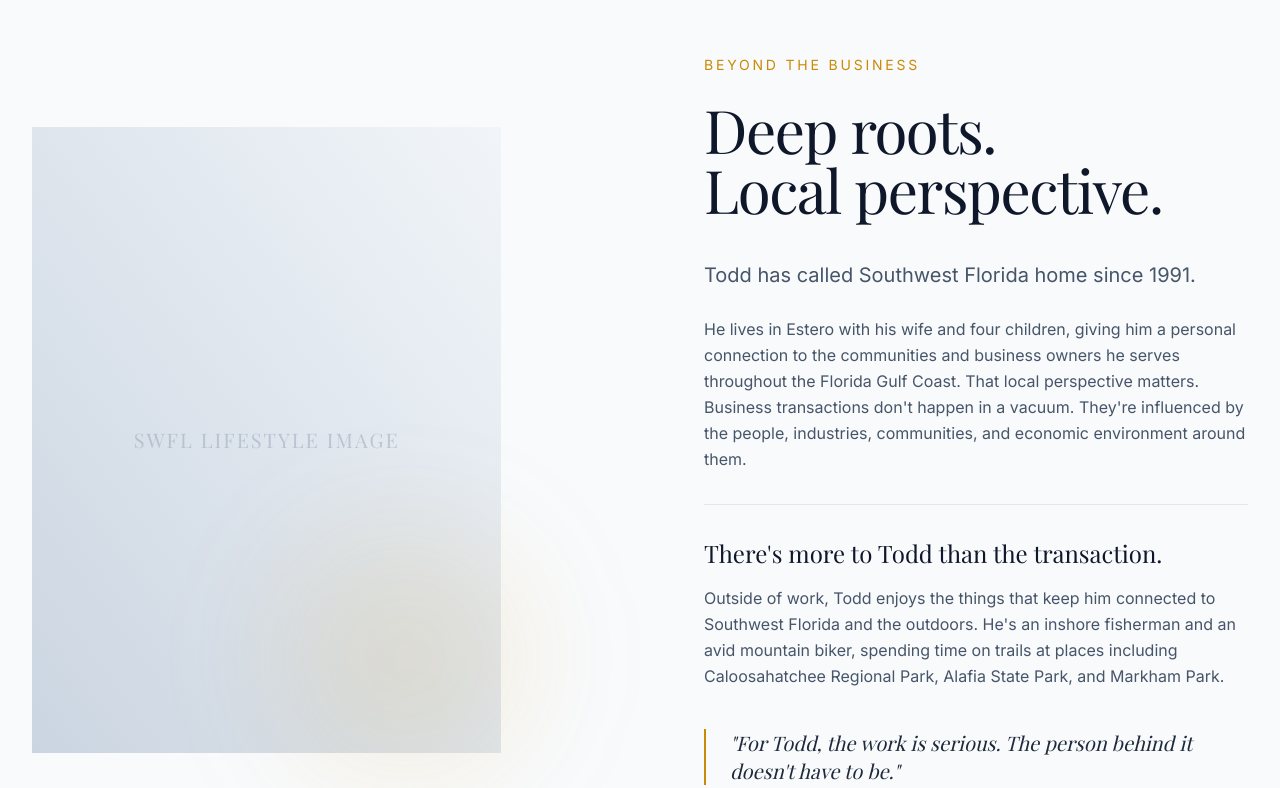
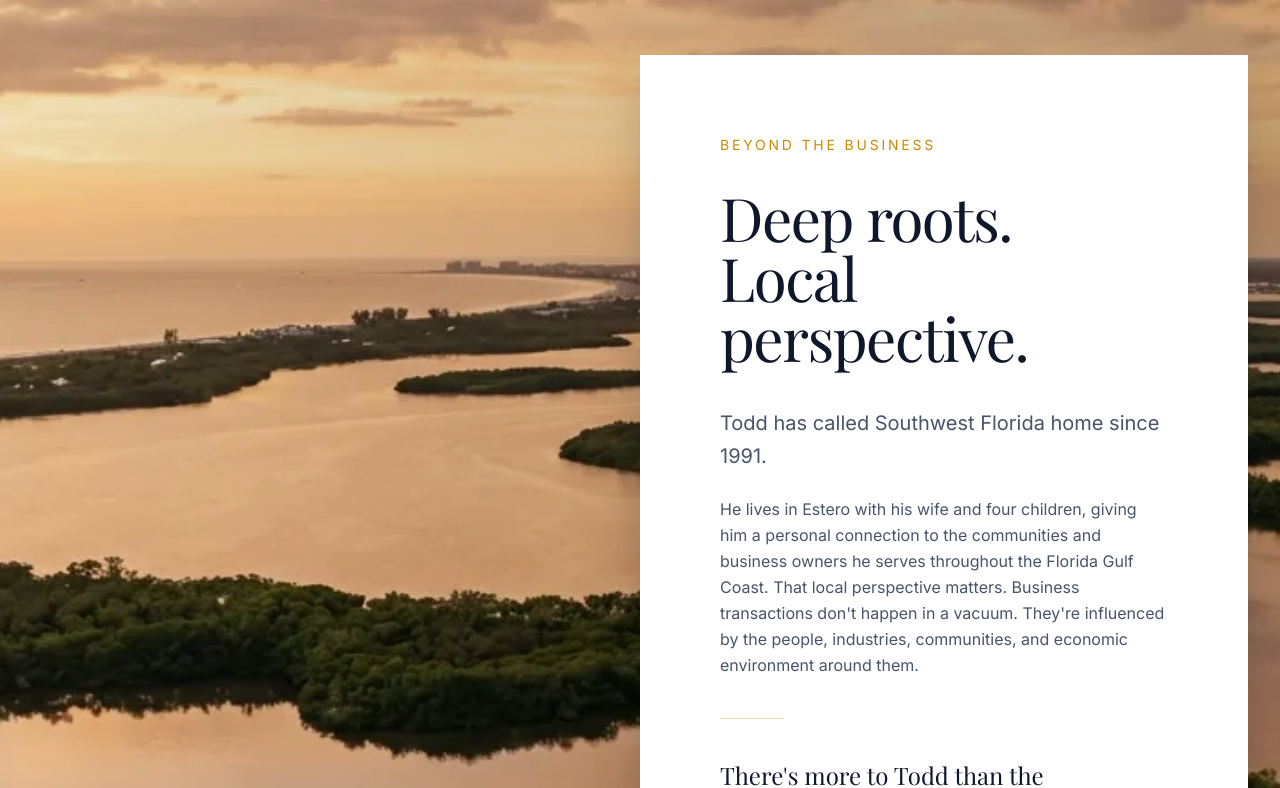
Before and after one commit to VictorChidex1/todd-toplif, a React (Vite) app: page /about in a window 1280 px wide. Shown: the part 4460-5248 px from the top of the page. Built offline with nearby package versions, Linux system fonts and the light colour scheme.

Commit message:
feat: redesign beyond business section and optimize background image

```diff
--- a/src/pages/About/sections/BeyondBusiness.tsx
+++ b/src/pages/About/sections/BeyondBusiness.tsx
@@ -2,28 +2,32 @@ import { motion } from "framer-motion"
 
 export function BeyondBusiness() {
   return (
-    <section className="bg-slate-50 py-32 overflow-hidden">
-      <div className="container mx-auto px-4 md:px-8 max-w-screen-2xl">
+    <section className="relative py-24 md:py-32 overflow-hidden bg-background">
 
-        <div className="grid grid-cols-1 lg:grid-cols-12 gap-16 items-center">
-
-          {/* Image/Visual Column */}
-          <div className="lg:col-span-5 relative">
-            <div className="relative aspect-[3/4] overflow-hidden bg-slate-200">
-              {/* Image Placeholder */}
-              <div className="absolute inset-0 bg-gradient-to-tr from-slate-300 to-slate-100 flex items-center justify-center">
-                 <span className="font-heading text-xl text-slate-400/50 tracking-widest uppercase">
-                   SWFL Lifestyle Image
-                 </span>
-              </div>
-            </div>
-            {/* Decorative Element */}
-            <div className="absolute -bottom-8 -right-8 w-64 h-64 bg-yellow-600/10 rounded-full blur-[60px] pointer-events-none" />
+      {/* Background Image / Parallax Layer */}
+      <div className="absolute inset-0 w-full h-full">
+        <img
+          src="/assets/swfl-coast.webp"
+          alt="Southwest Florida Coastline"
+          className="absolute inset-0 w-full h-full object-cover object-center"
+        />
+        <div className="absolute inset-0 bg-gradient-to-r from-black/5 to-black/20" />
       </div>
 
-          {/* Content Column */}
-          <div className="lg:col-span-6 lg:col-start-7 lg:pl-8">
-            <span className="text-yellow-600 font-sans tracking-[0.2em] uppercase text-sm font-medium mb-6 block">Beyond the Business</span>
+      <div className="container relative z-10 mx-auto px-4 md:px-8 max-w-screen-2xl flex justify-end">
+
+        {/* Overlapping Content Card */}
+        <motion.div
+          initial={{ opacity: 0, y: 40 }}
+          whileInView={{ opacity: 1, y: 0 }}
+          viewport={{ once: true, margin: "-100px" }}
+          transition={{ duration: 0.8, ease: [0.16, 1, 0.3, 1] }}
+          className="w-full lg:w-7/12 xl:w-1/2 bg-white p-8 md:p-16 lg:p-20 shadow-2xl"
+        >
+          <span className="text-yellow-600 font-sans tracking-[0.2em] uppercase text-sm font-medium mb-8 block">
+            Beyond the Business
+          </span>
+
           <h2 className="font-heading text-4xl md:text-5xl lg:text-6xl font-medium tracking-tight leading-[1.1] text-slate-900 mb-10">
             Deep roots.<br />Local perspective.
           </h2>
@@ -36,20 +40,20 @@ export function BeyondBusiness() {
               He lives in Estero with his wife and four children, giving him a personal connection to the communities and business owners he serves throughout the Florida Gulf Coast. That local perspective matters. Business transactions don't happen in a vacuum. They're influenced by the people, industries, communities, and economic environment around them.
             </p>
 
-              <div className="h-px w-full bg-slate-200 my-8" />
+            <div className="h-px w-16 bg-yellow-600/30 my-10" />
 
             <h3 className="font-heading text-2xl font-medium text-slate-900 mb-4">There's more to Todd than the transaction.</h3>
-              <p className="text-slate-600 leading-relaxed mb-6">
+            <p className="text-slate-600 leading-relaxed mb-8">
               Outside of work, Todd enjoys the things that keep him connected to Southwest Florida and the outdoors. He's an inshore fisherman and an avid mountain biker, spending time on trails at places including Caloosahatchee Regional Park, Alafia State Park, and Markham Park.
             </p>
 
-              <blockquote className="border-l-2 border-yellow-600 pl-6 my-10 italic text-xl text-slate-800 font-heading">
+            <div className="bg-slate-50 p-8 border-l-2 border-yellow-600">
+              <p className="italic text-xl text-slate-800 font-heading mb-0">
                 "For Todd, the work is serious. The person behind it doesn't have to be."
-              </blockquote>
+              </p>
             </div>
           </div>
-
-        </div>
+        </motion.div>
 
       </div>
     </section>
```
Also changed, not shown: public/assets/swfl-coast.webp (added). Lines whose indentation alone changed are shown as unchanged.
